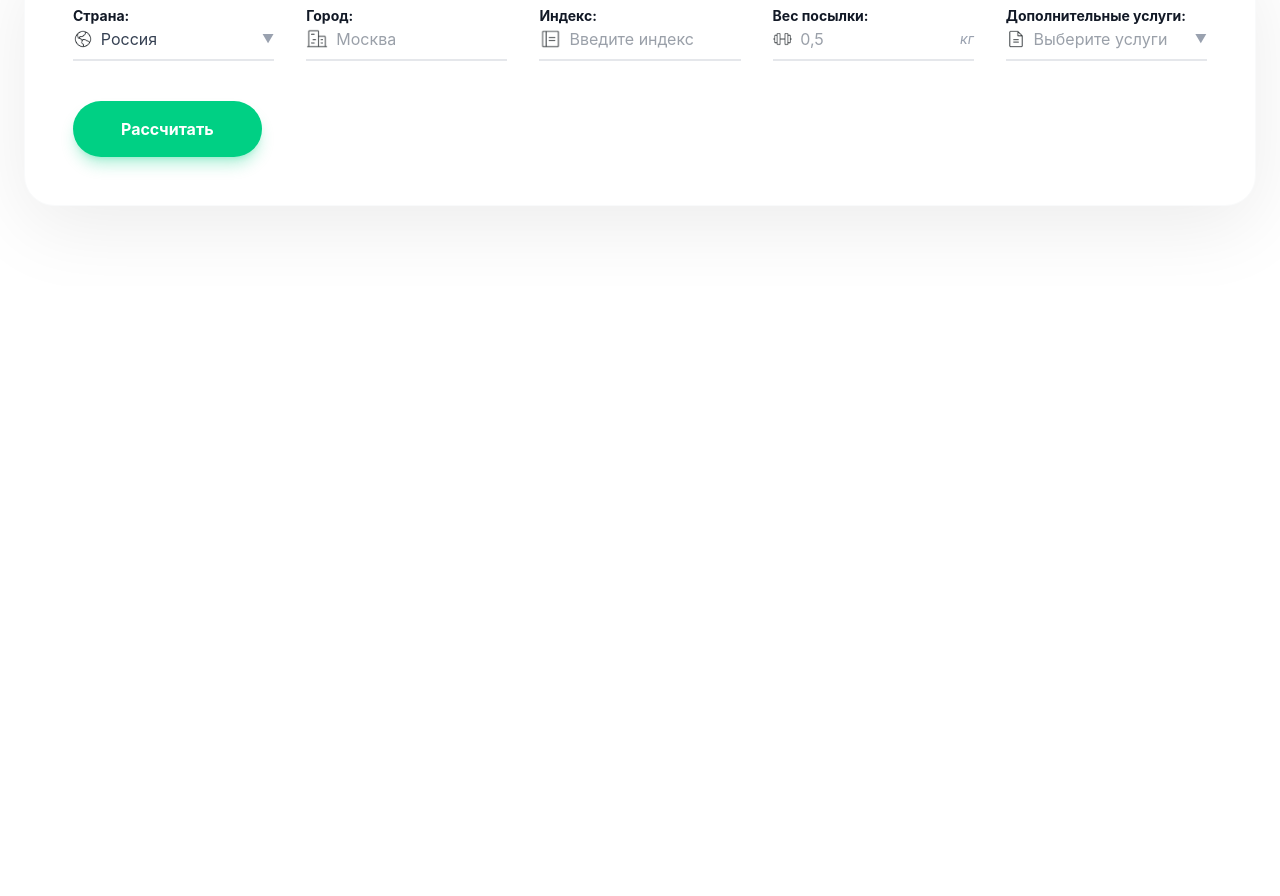
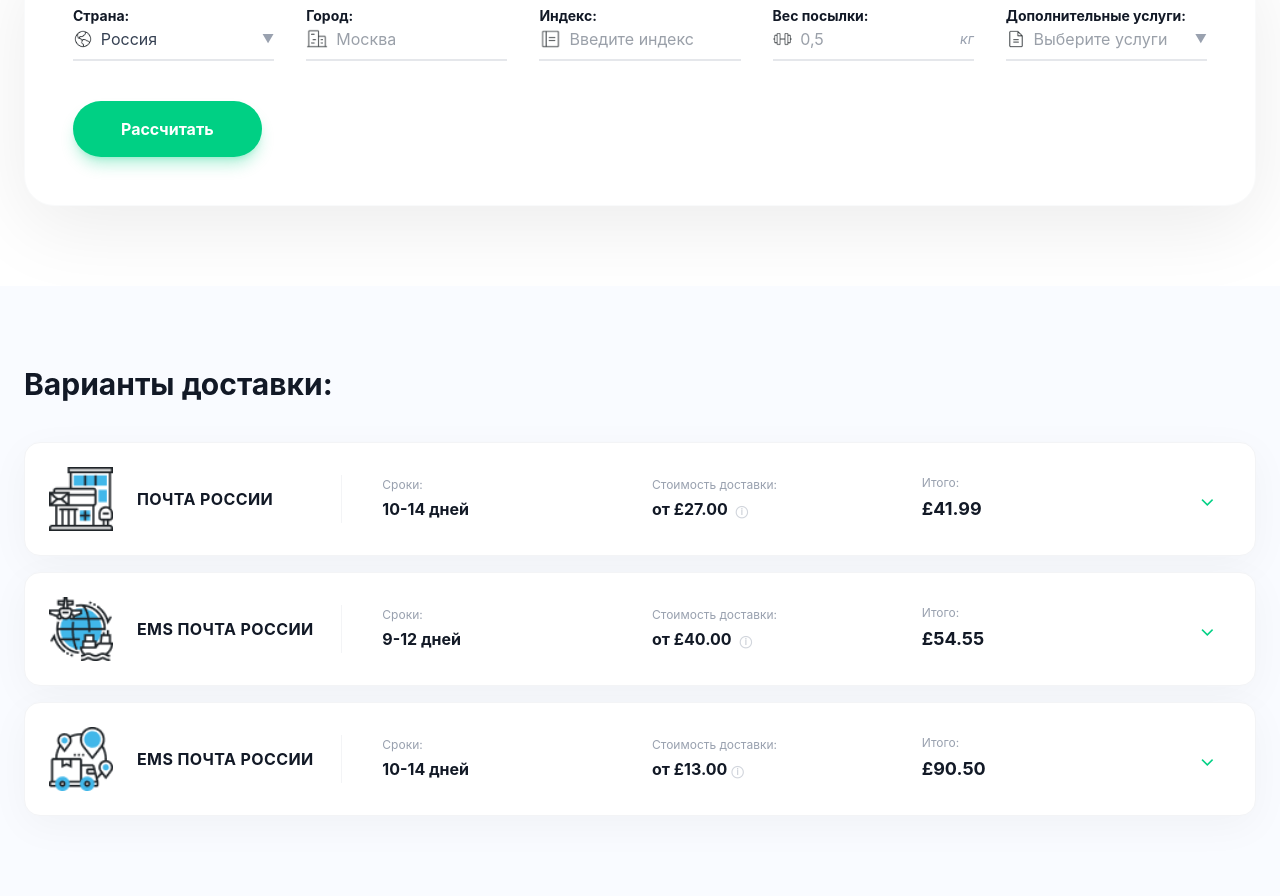
Before and after one commit to dilovar6666/dzweek3.5, a website: page src/index4.html in a window 1280 px wide. Shown: the part 1401-2297 px from the top of the page. Before the commit the page ends 1687 px from the top, so only its background shows below. Drawn offline with nearby package versions, Linux system fonts and the light colour scheme; files that its build step writes are made by us from their sources; files whose address does not match are found by name.

Commit message:
add section3

```diff
--- a/src/index4.html
+++ b/src/index4.html
@@ -181,6 +181,92 @@
          </div>
       </div>
    </section>
+
+
+   <section class="bg-[#f9fbff] py-20 px-6 font-inter max-w-[1300px] m-auto">
+      <div class="max-w-[1300px] mx-auto">
+         <h2 class="text-3xl font-bold text-[#121926] mb-10">Варианты доставки:</h2>
+         <div class="space-y-4">
+            <div
+               class="bg-white rounded-2xl shadow-[0_10px_40px_rgba(0,0,0,0.04)] border border-gray-100 p-6 flex flex-col md:flex-row items-center justify-between gap-6  transition-shadow">
+               <div class="flex items-center gap-6 w-full md:w-1/3">
+                  <div class="w-16 h-16 flex-shrink-0">
+                     <img src="../forimg/Иконка (6).png" alt="" class="w-full h-full">
+                  </div>
+                  <span class="font-bold text-[#121926] uppercase tracking-wide">Почта России</span>
+               </div>
+               <div
+                  class="grid grid-cols-1 sm:grid-cols-3 gap-8 w-full items-center border-t md:border-t-0 md:border-l border-gray-100 pt-6 md:pt-0 md:pl-10">
+                  <div>
+                     <p class="text-gray-400 text-xs mb-1">Сроки:</p>
+                     <p class="font-bold text-[#121926]">10-14 дней</p>
+                  </div>
+                  <div>
+                     <p class="text-gray-400 text-xs mb-1">Стоимость доставки:</p>
+                     <p class="font-bold text-[#121926]">от £27.00 <span class="text-gray-300 ml-1 text-xs">ⓘ</span></p>
+                  </div>
+                  <div>
+                     <p class="text-gray-400 text-xs mb-1">Итого:</p>
+                     <p class="font-bold text-[#121926] text-lg">£41.99</p>
+                  </div>
+               </div>
+               <div class="hidden md:block text-[#00d084] text-xl px-4">
+                  ⌄
+               </div>
+            </div>
+            <div
+               class="bg-white rounded-2xl shadow-[0_10px_40px_rgba(0,0,0,0.04)] border border-gray-100 p-6 flex flex-col md:flex-row items-center justify-between gap-6">
+               <div class="flex items-center gap-6 w-full md:w-1/3">
+                  <div class="w-16 h-16 flex-shrink-0">
+                     <img src="../forimg/Иконка (7).png" alt="" class="w-full h-full object-contain">
+                  </div>
+                  <span class="font-bold text-[#121926] uppercase tracking-wide">EMS Почта России</span>
+               </div>
+               <div
+                  class="grid grid-cols-1 sm:grid-cols-3 gap-8 w-full items-center md:border-l border-gray-100 md:pl-10">
+                  <div>
+                     <p class="text-gray-400 text-xs mb-1">Сроки:</p>
+                     <p class="font-bold text-[#121926]">9-12 дней</p>
+                  </div>
+                  <div>
+                     <p class="text-gray-400 text-xs mb-1">Стоимость доставки:</p>
+                     <p class="font-bold text-[#121926]">от £40.00 <span class="text-gray-300 ml-1 text-xs">ⓘ</span></p>
+                  </div>
+                  <div>
+                     <p class="text-gray-400 text-xs mb-1">Итого:</p>
+                     <p class="font-bold text-[#121926] text-lg">£54.55</p>
+                  </div>
+               </div>
+               <div class="hidden md:block text-[#00d084] text-xl px-4">⌄</div>
+            </div>
+            <div
+               class="bg-white rounded-2xl shadow-[0_10px_40px_rgba(0,0,0,0.04)] border border-gray-100 p-6 flex flex-col md:flex-row items-center justify-between gap-6">
+               <div class="flex items-center gap-6 w-full md:w-1/3">
+                  <div class="w-16 h-16 flex-shrink-0">
+                     <img src="../forimg/Иконка (8).png" alt="" class="w-full h-full object-contain">
+                  </div>
+                  <span class="font-bold text-[#121926] uppercase tracking-wide">EMS Почта России</span>
+               </div>
+               <div
+                  class="grid grid-cols-1 sm:grid-cols-3 gap-8 w-full items-center md:border-l border-gray-100 md:pl-10">
+                  <div>
+                     <p class="text-gray-400 text-xs mb-1">Сроки:</p>
+                     <p class="font-bold text-[#121926]">10-14 дней</p>
+                  </div>
+                  <div>
+                     <p class="text-gray-400 text-xs mb-1">Стоимость доставки:</p>
+                     <p class="font-bold text-[#121926]">от £13.00<span class="text-gray-300 ml-1 text-xs">ⓘ</span></p>
+                  </div>
+                  <div>
+                     <p class="text-gray-400 text-xs mb-1">Итого:</p>
+                     <p class="font-bold text-[#121926] text-lg">£90.50</p>
+                  </div>
+               </div>
+               <div class="hidden md:block text-[#00d084] text-xl px-4">⌄</div>
+            </div>
+         </div>
+      </div>
+   </section>
 </body>
 
 </html>
```
